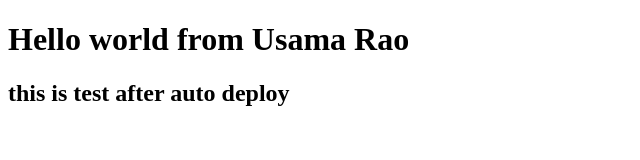
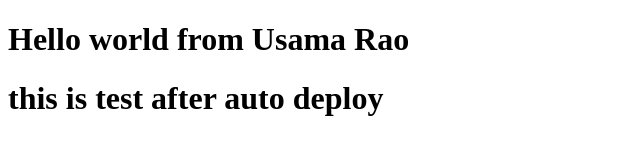
Before and after one commit to usamaraou/bootCampFreelance_2020, a plain HTML site: page index.html in a window 1280 px wide. Shown: the whole page, without its empty margins (0-640 px from the left). Drawn offline with Linux system fonts and the light colour scheme.

Commit message:
Update index.html

```diff
--- a/index.html
+++ b/index.html
@@ -8,6 +8,6 @@
 </head>
 <body>
     <h1>Hello world from Usama Rao</h1>
-    <H2>this is test after auto deploy</H2>
+    <h1>this is test after auto deploy</h2>
 </body>
 </html>
```
